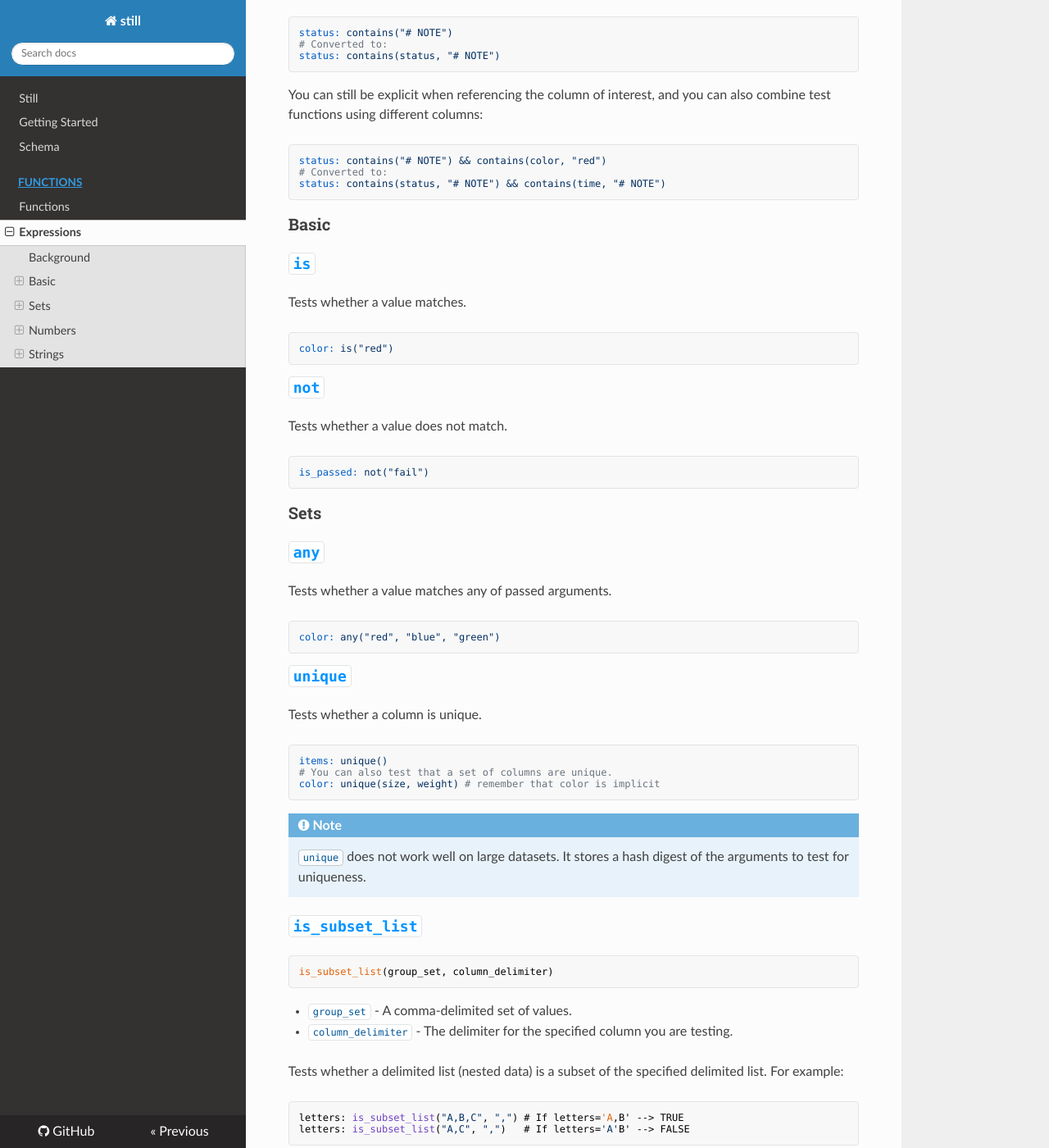
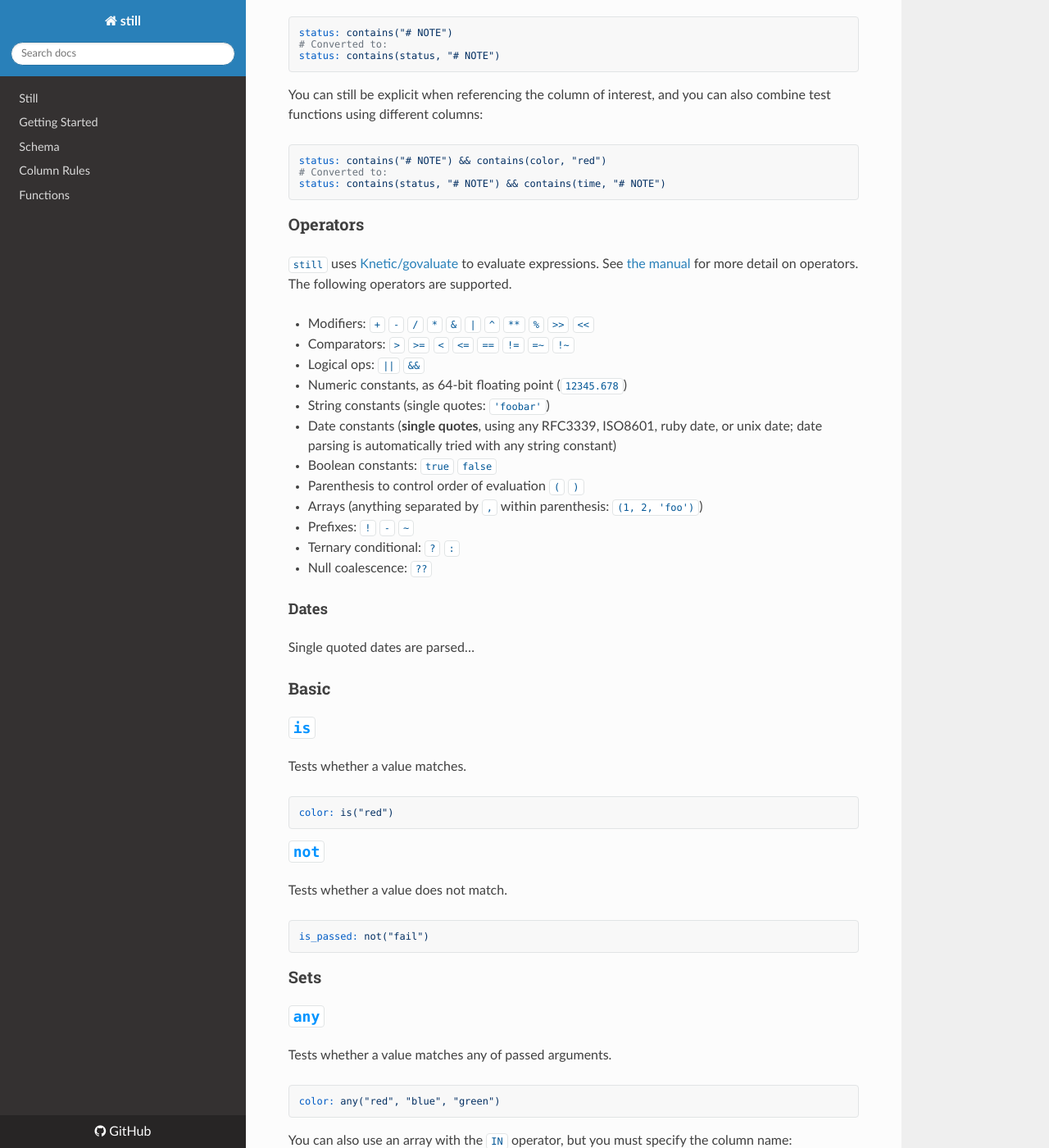
Before and after one commit to danielecook/still, an MkDocs documentation site: the page built from docs/expressions.md, in a window 1280 px wide and 1400 px high, scrolled down 286 px. Shown: the whole window at 82% size. Built offline with MkDocs 1.6.1, drawn with Linux system fonts in a browser that asks for light colours; nearby versions of some CDN libraries; some of the changed text lies outside the part shown.

````diff
--- a/docs/expressions.md
+++ b/docs/expressions.md
@@ -17,6 +17,27 @@
 # Converted to:
 status: contains(status, "# NOTE") && contains(time, "# NOTE")
 ```
+
+### Operators
+
+`still` uses [Knetic/govaluate](https://github.com/Knetic/govaluate) to evaluate expressions. See [the manual](https://github.com/Knetic/govaluate/blob/master/MANUAL.md) for more detail on operators. The following operators are supported.
+
+* Modifiers: `+` `-` `/` `*` `&` `|` `^` `**` `%` `>>` `<<`
+* Comparators: `>` `>=` `<` `<=` `==` `!=` `=~` `!~`
+* Logical ops: `||` `&&`
+* Numeric constants, as 64-bit floating point (`12345.678`)
+* String constants (single quotes: `'foobar'`)
+* Date constants (__single quotes__, using any RFC3339, ISO8601, ruby date, or unix date; date parsing is automatically tried with any string constant)
+* Boolean constants: `true` `false`
+* Parenthesis to control order of evaluation `(` `)`
+* Arrays (anything separated by `,` within parenthesis: `(1, 2, 'foo')`)
+* Prefixes: `!` `-` `~`
+* Ternary conditional: `?` `:`
+* Null coalescence: `??`
+
+#### Dates
+
+Single quoted dates are parsed...
 
 ### Basic
 
@@ -44,6 +65,12 @@
 
 ```yaml
 color: any("red", "blue", "green")
+```
+
+You can also use an array with the `IN` operator, but you must specify the column name:
+
+```yaml
+color: color IN ("red", "blue", "green")
 ```
 
 ##### `unique`
@@ -111,11 +138,17 @@
 
 ##### `regex`
 
-```
+```js
 regex(expression)
 ```
 
 Tests whether a value matches a regular expression.
+
+You can also use `=~` or `!~` regex comparators.
+
+```js
+(colname =~ "L[0-9]+")
+```
 
 ##### `uppercase`
 
--- a/mkdocs.yml
+++ b/mkdocs.yml
@@ -15,9 +15,8 @@
     - Still: index.md
     - Getting Started: getting-started.md
     - Schema: schema.md
-    - Functions:
-        Functions: functions.md
-        Expressions: expressions.md
+    - Column Rules: column-rules.md
+    - Functions: functions.md
 
 
 extra_css:
````
Also changed, not shown: README.md (+5 -6 lines), docs/functions.md (+10 -0 lines), docs/schema.md (+22 -4 lines), 5 other files.
